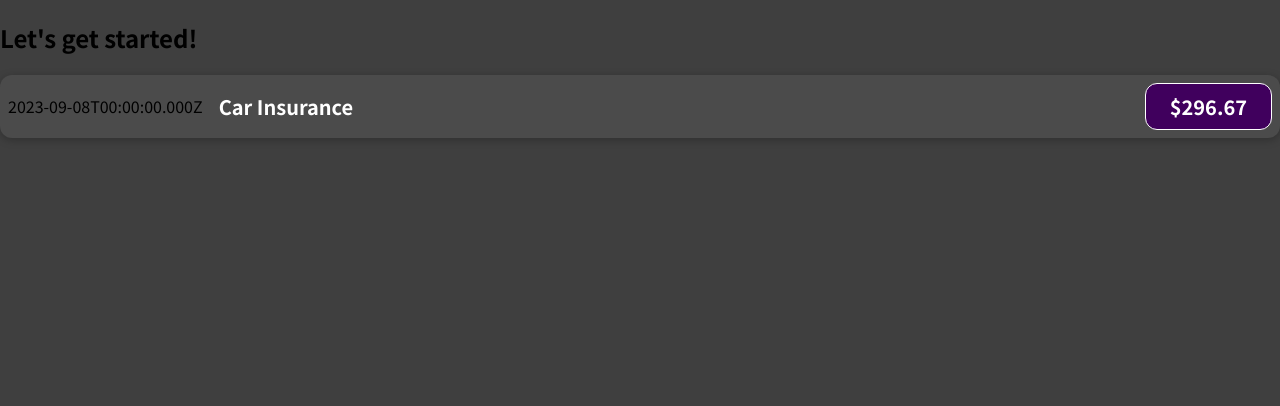
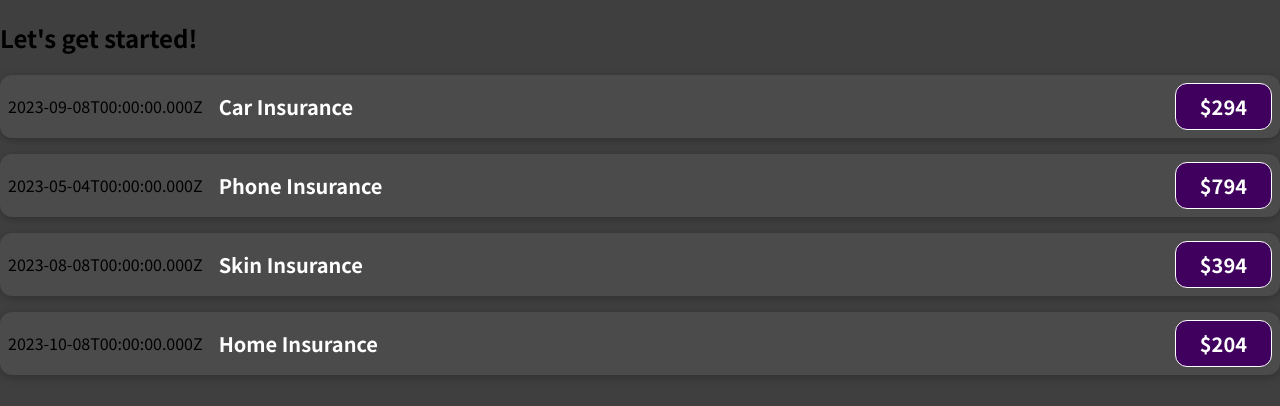
Before and after one commit to oriankeith002/React_projects, a JavaScript app in the folder expense_tracker/: page / in a window 1280 px wide. Shown: the top 406 px of the page. Built offline with nearby package versions, Linux system fonts and the light colour scheme.

Commit message:
Passing data through props, data out of components

```diff
--- a/expense_tracker/src/App.js
+++ b/expense_tracker/src/App.js
@@ -2,10 +2,38 @@ import ExpenseItem from "./components/ExpenseItem";
 
 
 function App() {
+
+  // defining external externally , creating sample array of 4 expenses
+  const expenses = [
+    {id:'e1', title:'Car Insurance', amount: 294, date: new Date(2023,8,8),},
+    {id:'e2', title:'Phone Insurance', amount: 794, date: new Date(2023,4,4),},
+    {id:'e3', title:'Skin Insurance', amount: 394, date: new Date(2023,7,8),},
+    {id:'e4', title:'Home Insurance', amount: 204, date: new Date(2023,9,8),},
+  ];
+
   return (
     <div>
       <h2>Let's get started!</h2>
-      <ExpenseItem></ExpenseItem>
+      <ExpenseItem
+        title={expenses[0].title}
+        amount={expenses[0].amount}
+        date={expenses[0].date}
+      ></ExpenseItem>
+      <ExpenseItem
+        title={expenses[1].title}
+        amount={expenses[1].amount}
+        date={expenses[1].date}
+      ></ExpenseItem>
+        <ExpenseItem
+        title={expenses[2].title}
+        amount={expenses[2].amount}
+        date={expenses[2].date}
+      ></ExpenseItem>
+        <ExpenseItem
+        title={expenses[3].title}
+        amount={expenses[3].amount}
+        date={expenses[3].date}
+      ></ExpenseItem>
     </div>
   );
 }
--- a/expense_tracker/src/components/ExpenseItem.js
+++ b/expense_tracker/src/components/ExpenseItem.js
@@ -1,18 +1,13 @@
 import './ExpenseItem.css';
 
-function ExpenseItem() {
-
-    const expenseDate = new Date(2023, 8, 8);
-    const expenseTitle = 'Car Insurance';
-    const expenseAmount = 296.67;
-
+function ExpenseItem(props) {
 
     return (
         <div className="expense-item">
-            <div>{expenseDate.toISOString()}</div>
+            <div>{props.date.toISOString()}</div>
             <div className="expense-item__description">
-                <h2>{expenseTitle}</h2>
-                <div className="expense-item__price">${expenseAmount}</div>
+                <h2>{props.title}</h2>
+                <div className="expense-item__price">${props.amount}</div>
             </div>
         </div>
     );
```
